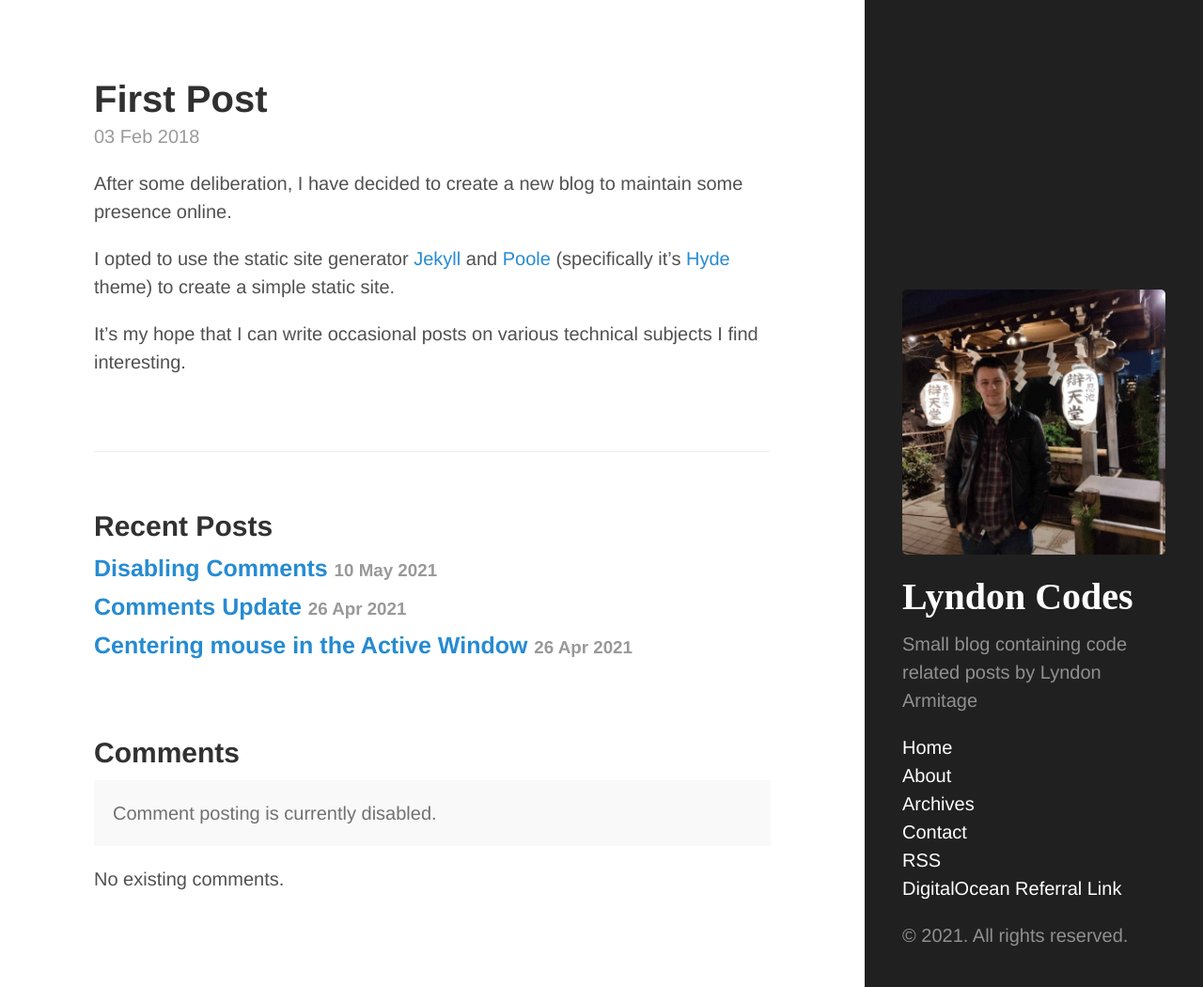
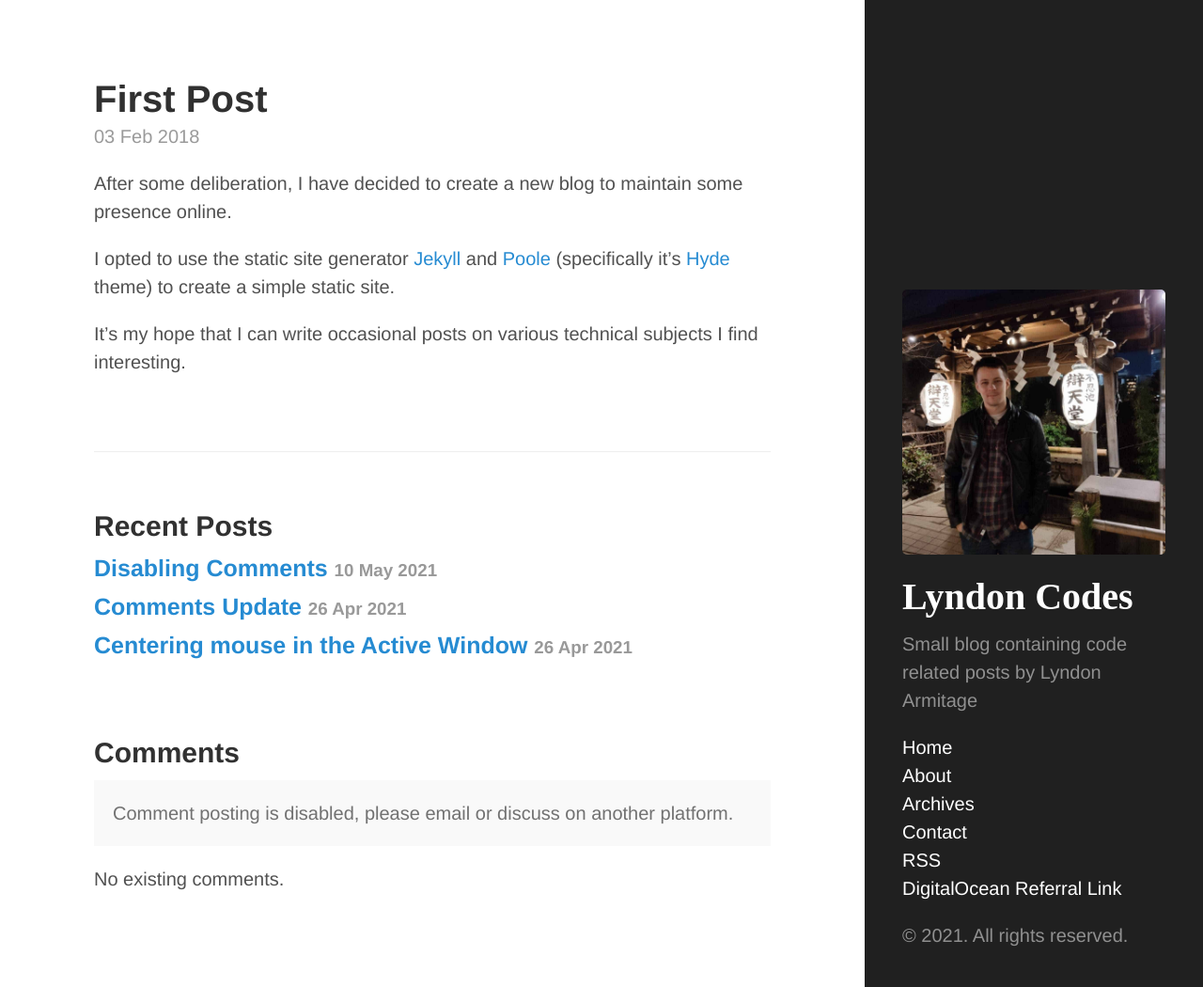
Before and after one commit to LyndonArmitage/lyndonarmitage.github.io, a Jekyll site: the page built from _posts/2018-02-03-first-post.md, in a window 1280 px wide and 1050 px high. Shown: the whole window at 94% size. Built offline with Jekyll 4.4.1, drawn with Linux system fonts in a browser that asks for light colours.

Commit message:
Removed the commenting code

```diff
--- a/_config.yml
+++ b/_config.yml
@@ -12,7 +12,6 @@
 url:              https://lyndon.codes
 lang:             en_GB
 exclude:          ["_config.yml", "README.md", "CNAME", "serve.sh", "Gemfile", "Gemfile.lock"]
-comments_url:     'https://staticman.lyndon.codes/v2/entry/LyndonArmitage/lyndonarmitage.github.io/master/comments'
 enable_comments:  false
 
 author:
--- a/_includes/comments.html
+++ b/_includes/comments.html
@@ -2,36 +2,7 @@
 <div class="comments">
   <h2>Comments</h2>
 
-  {%- if site.comments_url and site.enable_comments -%}
-  <div class="add-comment">
-    <form id="commentForm" action="{{ site.comments_url | strip }}" method="post">
-      <fieldset>
-        <legend>Leave a comment</legend>
-        <input name="options[slug]" type="hidden" value="{{ slug }}">
-        <label style='display: block'>
-          Display Name:
-          <input required type="text" name="fields[name]" placeholder="John Smith" style='width:100%'/>
-        </label>
-        <label style='display: block'>
-          Email:
-          <input type="text" name="fields[email]" placeholder="john.smith@gmail.com" style='width:100%'/>
-        </label>
-        <label style='display: block'>
-          URL (Optional):
-          <input type="text" name="fields[url]" placeholder="https://example.com/" style='width:100%'/>
-        </label>
-        <label>
-        Comment:
-          <textarea id="commentText" required minlength="15" spellcheck maxlength="10000" rows="5" name="fields[message]" placeholder="Comment body goes here. Markdown is supported." style="width: 100%"></textarea>
-        </label>
-        <button id="submitComment" type="submit">Submit Comment</button>
-      </fieldset>
-    </form>
-    <script src="{{ "assets/comments.js" | absolute_url }}"></script>
-  </div>
-  {%- else -%}
-  <p class="message">Comment posting is currently disabled.</p>
-  {%- endif -%}
+  <p class="message">Comment posting is disabled, please email or discuss on another platform.</p>
 
   <div id="existingComments">
     {%- if site.data.comments[slug] -%}
```
